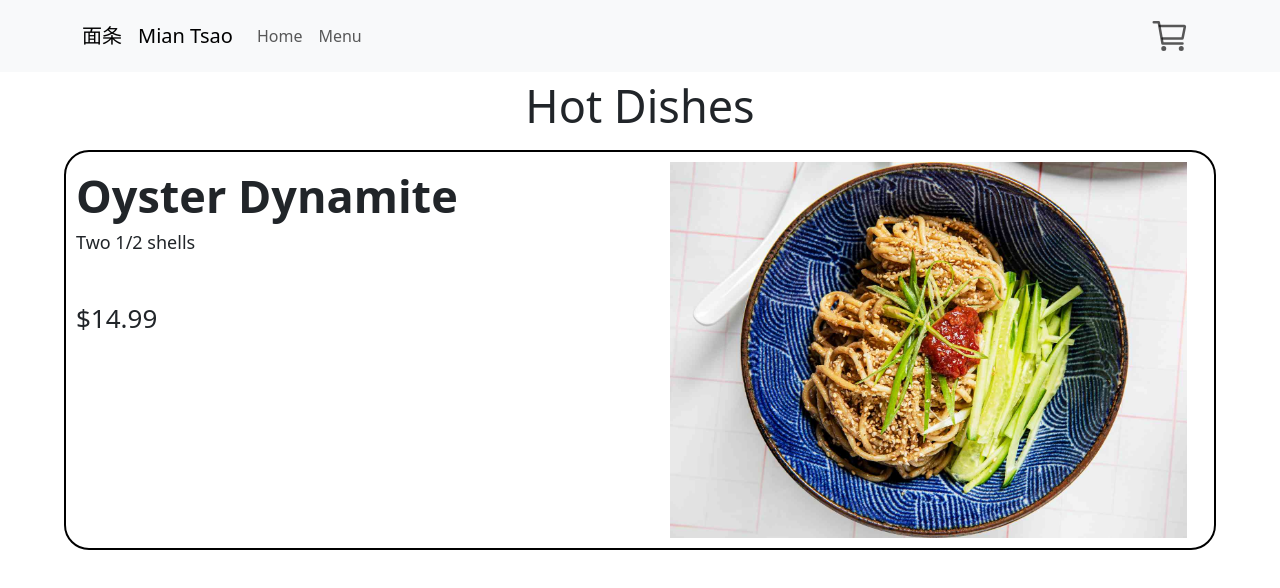
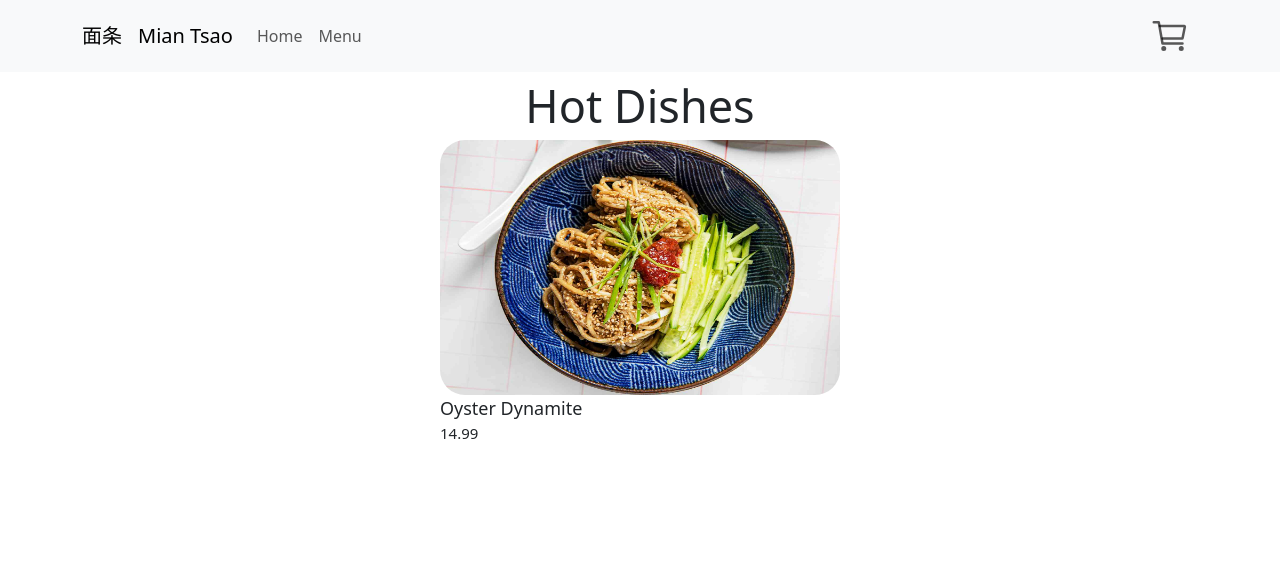
Before and after one commit to jyhaoo/restaurant-management-system, a React (Create React App) app in the folder customer-menu-app/: page /menu in a window 1280 px wide. Shown: the top 588 px of the page. Built offline with nearby package versions, Linux system fonts and the light colour scheme.

Commit message:
style: update menu item style

```diff
--- a/customer-menu-app/src/components/MenuItem/MenuItem.js
+++ b/customer-menu-app/src/components/MenuItem/MenuItem.js
@@ -1,53 +1,30 @@
 import styled from "styled-components";
 
 const Container = styled.div`
-  width: 90%;
-  height: 400px;
-  display: flex;
-  margin-left: 5%;
-  margin-top: 10px;
-  border-radius: 25px;
-  border: 2px solid black;
-  display: flex;
+  width: 400px;
+  height: 300px;
 `;
 
-const InfoContainer = styled.div`
-  margin: 10px;
-  width: 50%;
+const Img = styled.img`
+  width: 100%;
+  height: 85%;
   border-radius: 25px;
-  display: box;
 `;
 
 const Name = styled.div`
-  font-size: 45px;
-  font-weight: 600;
-`;
-
-const Info = styled.div`
   font-size: 18px;
-  height: 40px;
 `;
 
 const Price = styled.div`
-  margin-top: 30px;
-  font-size: 26px;
+  font-size: 15px;
 `;
 
-const Img = styled.img`
-  width: 45%;
-  height: 95%;
-  margin: 10px;
-`;
-
-const MenuItem = () => {
+const MenuItem = ({ props }) => {
   return (
     <Container>
-      <InfoContainer>
-        <Name>Oyster Dynamite</Name>
-        <Info>Two 1/2 shells</Info>
-        <Price>$14.99</Price>
-      </InfoContainer>
       <Img src={require("../../images/ColdNoodles.jpeg")} />
+      <Name>{props.name}</Name>
+      <Price>{props.price}</Price>
     </Container>
   );
 };
--- a/customer-menu-app/src/pages/Menu.js
+++ b/customer-menu-app/src/pages/Menu.js
@@ -1,3 +1,4 @@
+import { useState } from "react";
 import styled from "styled-components";
 import MenuItem from "../components/MenuItem/MenuItem";
 
@@ -6,11 +7,55 @@ const MenuName = styled.div`
   text-align: center;
 `;
 
+const MenuItemContainer = styled.div`
+  display: flex;
+  flex-direction: column;
+  justify-content: center;
+  position: relative;
+  z-index: 1;
+  align-items: center;
+`;
+
+const MenuItemWrapper = styled.div`
+  display: flex;
+  justify-content: center;
+  align-items: center;
+  gap: 28px;
+  flex-wrap: wrap;
+`;
+
+const DummyData = {
+  name: "Oyster Dynamite",
+  price: 14.99,
+};
+
+const Data = [
+  {
+    name: "Appetizers",
+    id: "appitizers",
+    dishes: [
+      {
+        name: "Cucumber Salad",
+        price: 14.99,
+      },
+    ],
+  },
+];
+
 const Menu = () => {
+  const [openModal, setOpenModal] = useState({ state: false, menuItem: null });
   return (
     <>
       <MenuName id="hotdishes">Hot Dishes</MenuName>
-      <MenuItem />
+      <MenuItemContainer>
+        <MenuItemWrapper>
+          <MenuItem
+            props={DummyData}
+            openModal={openModal}
+            setOpenModal={setOpenModal}
+          />{" "}
+        </MenuItemWrapper>
+      </MenuItemContainer>
     </>
   );
 };
```
